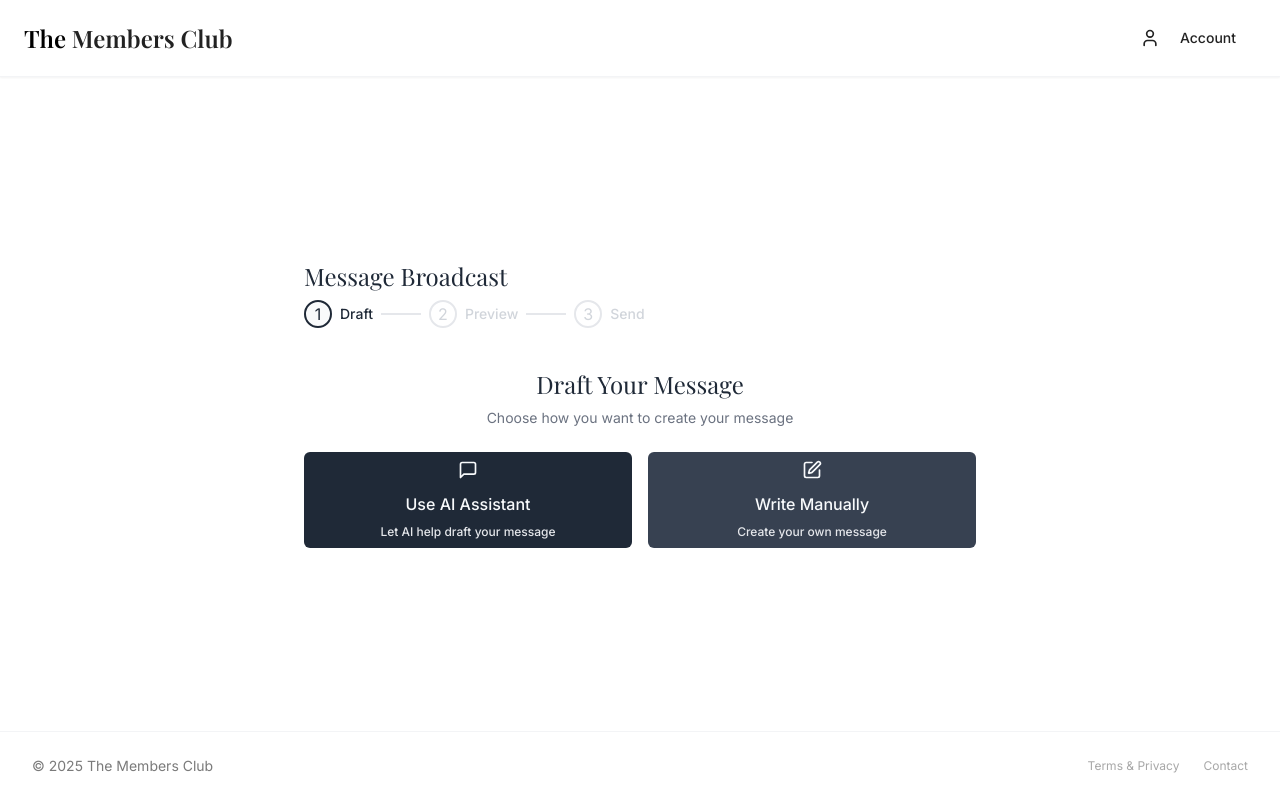
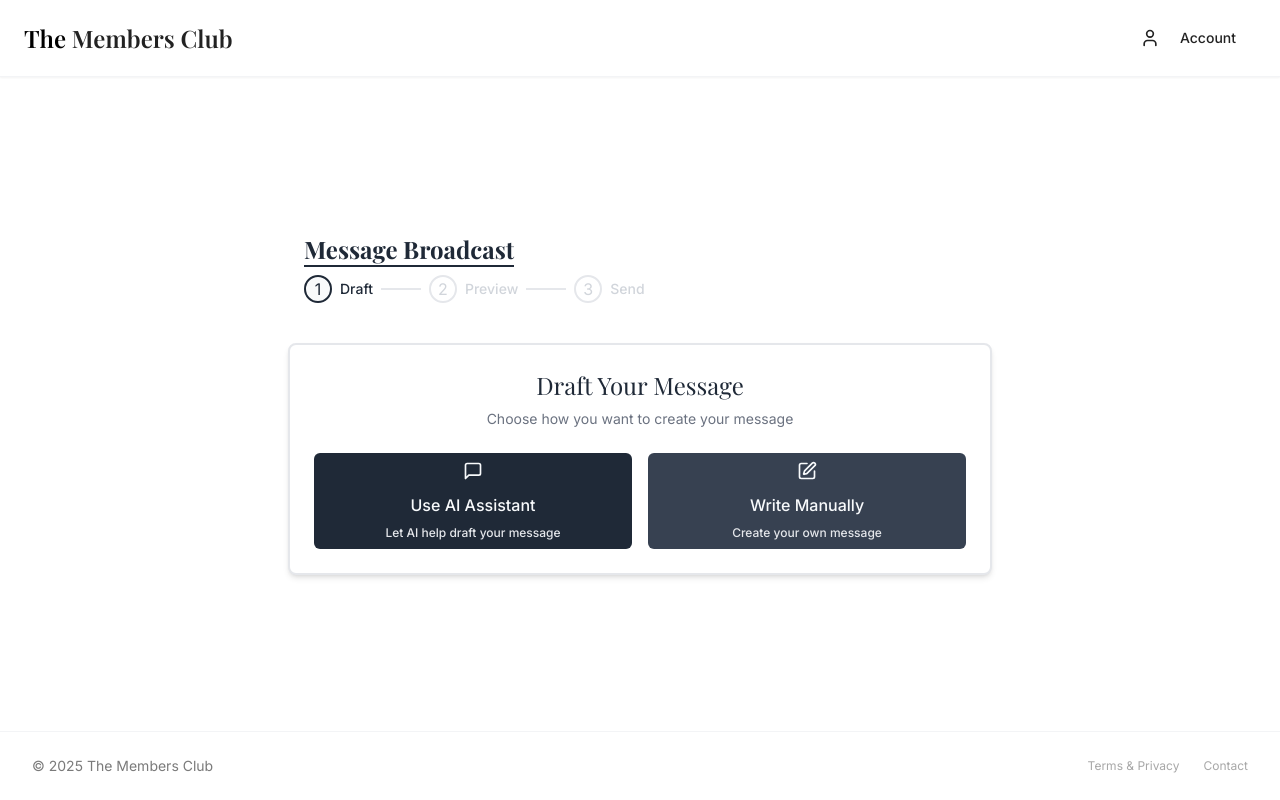
Before and after one commit to tomasploquin/club-chat-broadcast, a React (Vite) app: page / in a window 1280 px wide. Built offline with nearby package versions, Linux system fonts and the light colour scheme.

Commit message:
Add section stroke and flow animations
Add a stroke around the main section and implement left/right flow animations between sections.

```diff
--- a/src/components/ChatFlow.tsx
+++ b/src/components/ChatFlow.tsx
@@ -1,3 +1,4 @@
+
 import React, { useState } from 'react';
 import { Button } from "@/components/ui/button";
 import { ChevronRight, ChevronLeft, MessageSquare, Edit } from "lucide-react";
@@ -8,6 +9,7 @@ import ManualDraftInput from "@/components/ManualDraftInput";
 
 const ChatFlow = () => {
   const [step, setStep] = useState<number>(1);
+  const [previousStep, setPreviousStep] = useState<number>(1);
   const [draftMode, setDraftMode] = useState<'assistant' | 'manual' | null>(null);
   const [draftMessage, setDraftMessage] = useState('');
   const [finalMessage, setFinalMessage] = useState('');
@@ -25,6 +27,7 @@ const ChatFlow = () => {
     setMessageSubject(subject);
     setMessageCategory(category);
     setIsApproved(true);
+    setPreviousStep(step);
     setStep(3); // Move to member selection after approval
   };
 
@@ -39,18 +42,21 @@ const ChatFlow = () => {
       setIsApproved(false);
       setSendComplete(false);
       setDraftMode(null);
+      setPreviousStep(step);
       setStep(1);
     }, 2000);
   };
 
   const nextStep = () => {
     if (step < 3) {
+      setPreviousStep(step);
       setStep(step + 1);
     }
   };
 
   const prevStep = () => {
     if (step > 1) {
+      setPreviousStep(step);
       setStep(step - 1);
     }
   };
@@ -59,11 +65,23 @@ const ChatFlow = () => {
     setDraftMode(mode);
   };
 
+  // Define flow animation classes based on step transition
+  const getFlowAnimationClass = () => {
+    if (step > previousStep) {
+      return 'animate-flow-right';
+    } else if (step < previousStep) {
+      return 'animate-flow-left';
+    }
+    return 'fade-in';
+  };
+
   const renderStep = () => {
+    const flowClass = getFlowAnimationClass();
+
     switch (step) {
       case 1:
         return (
-          <div className="fade-in flex flex-col items-center w-full max-w-2xl mx-auto">
+          <div className={`${flowClass} flex flex-col items-center w-full max-w-2xl mx-auto`}>
             <div className="mb-6 text-center">
               <h2 className="text-2xl font-serif mb-2 text-gray-800">Draft Your Message</h2>
               <p className="text-gray-500 text-sm">Choose how you want to create your message</p>
@@ -126,7 +144,7 @@ const ChatFlow = () => {
         );
       case 2:
         return (
-          <div className="fade-in flex flex-col items-center w-full max-w-2xl mx-auto">
+          <div className={`${flowClass} flex flex-col items-center w-full max-w-2xl mx-auto`}>
             <div className="mb-6 text-center">
               <h2 className="text-2xl font-serif mb-2 text-gray-800">Preview & Approve</h2>
               <p className="text-gray-500 text-sm">Review your message before sending</p>
@@ -146,7 +164,7 @@ const ChatFlow = () => {
         );
       case 3:
         return (
-          <div className="fade-in flex flex-col items-center w-full max-w-2xl mx-auto">
+          <div className={`${flowClass} flex flex-col items-center w-full max-w-2xl mx-auto`}>
             <div className="mb-6 text-center">
               <h2 className="text-2xl font-serif mb-2 text-gray-800">Select Recipients</h2>
               <p className="text-gray-500 text-sm">Choose members to receive your message</p>
@@ -179,7 +197,7 @@ const ChatFlow = () => {
     <div className="w-full py-8 px-4">
       <div className="max-w-2xl mx-auto mb-10">
         <div className="flex items-center justify-between mb-2">
-          <h1 className="text-2xl font-serif text-gray-800">Message Broadcast</h1>
+          <h1 className="text-2xl font-serif text-gray-800 font-bold border-b-2 border-gray-800 inline-block">Message Broadcast</h1>
         </div>
         <div className="flex justify-between items-center">
           <div className="flex items-center space-x-2">
@@ -201,7 +219,9 @@ const ChatFlow = () => {
         </div>
       </div>
 
-      {renderStep()}
+      <div className="border-2 border-gray-200 rounded-lg shadow-md bg-white p-6">
+        {renderStep()}
+      </div>
     </div>
   );
 };
--- a/tailwind.config.ts
+++ b/tailwind.config.ts
@@ -100,13 +100,35 @@ export default {
 				'pulse-subtle': {
 					'0%, 100%': { opacity: '1' },
 					'50%': { opacity: '0.8' }
+				},
+				'flow-right': {
+					'0%': {
+						transform: 'translateX(-100%)',
+						opacity: '0'
+					},
+					'100%': {
+						transform: 'translateX(0)',
+						opacity: '1'
+					}
+				},
+				'flow-left': {
+					'0%': {
+						transform: 'translateX(100%)',
+						opacity: '0'
+					},
+					'100%': {
+						transform: 'translateX(0)',
+						opacity: '1'
+					}
 				}
 			},
 			animation: {
 				'accordion-down': 'accordion-down 0.2s ease-out',
 				'accordion-up': 'accordion-up 0.2s ease-out',
 				'fade-in': 'fade-in 0.3s ease-out',
-				'pulse-subtle': 'pulse-subtle 3s infinite ease-in-out'
+				'pulse-subtle': 'pulse-subtle 3s infinite ease-in-out',
+				'flow-right': 'flow-right 0.4s ease-out',
+				'flow-left': 'flow-left 0.4s ease-out'
 			},
 			fontFamily: {
 				serif: ['Playfair Display', 'serif'],
```
